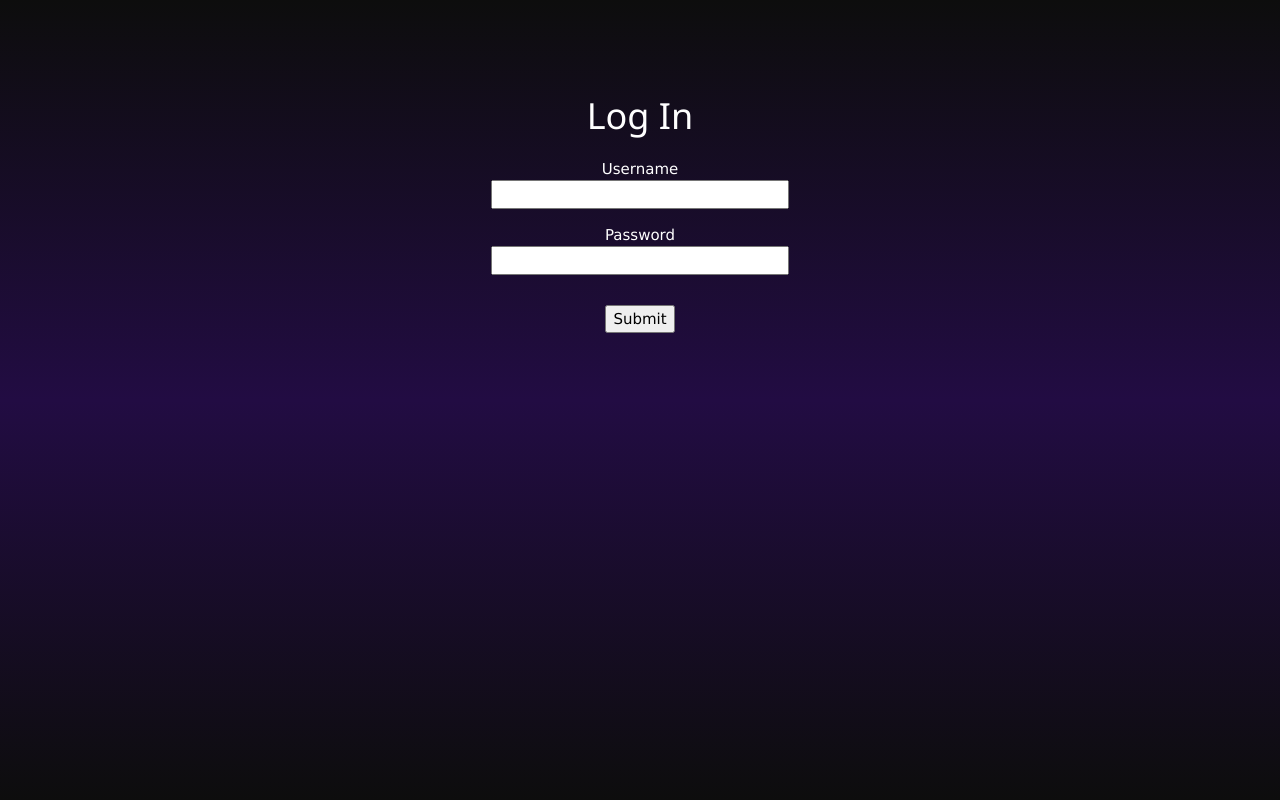
After one commit to mobbSolo/flask-music-blog, a Flask app: template app/templates/login.html in a window 1280 px wide. The commit adds this page. Run offline with Flask 2, Linux system fonts and the light colour scheme; the template is opened without the code that fills it, so the values that code supplies are empty, except form fields; tables that the repository leaves empty hold one stand-in row (values such as "Sample post"); form fields are guessed from the names that the template uses; some libraries are stand-ins or nearby versions; some web fonts are replaced.

Commit message:
Update our templates
Separate out our page's HERO to its own jinja2 template.
Add `login.html` template

```diff
--- a/app/templates/base.html
+++ b/app/templates/base.html
@@ -49,27 +49,13 @@
             }
 
             #full-page {
-		background: linear-gradient(180deg, rgba(13,13,13,1) 0%, rgba(34,12,67,1) 50%, rgba(13,13,13,1) 100%);
+                background: linear-gradient(180deg, rgba(13,13,13,1) 0%, rgba(34,12,67,1) 50%, rgba(13,13,13,1) 100%);
+                min-height: 800px;
             }
 
         </style>
     </head>
     <body>
-        <section class="hero is-small">
-            <div class="hero-body">
-                <div class="container">
-                <a href="{{ url_for('index') }}">
-                    <img src="/static/dr_sandpaper_gray_gradient.png" class="w3-hover-sepia">
-                    <!--<h1 class="title is-1">-->
-                        <!--Musicblog:-->
-                    <!--</h1>-->
-                    <!--<p class="subtitle">-->
-                        <!--Beat Hermit Archives-->
-                    <!--</p>-->
-                </a>
-                </div>
-            </div>
-        </section>
         <!--<hr>-->
         <section class="section" id="full-page">
             <div class="columns is-centered">
--- a/app/templates/index.html
+++ b/app/templates/index.html
@@ -1,5 +1,6 @@
 {% extends "base.html" %}
 
+{% include '_hero.html' %}
 {% block content %}
     <div class="container has-text-centered">
     {% for post in posts %}
--- /dev/null
+++ b/app/templates/login.html
@@ -0,0 +1,18 @@
+{% extends "base.html" %}
+{% block content %}
+    <div class="section" align="center">
+    <h1>Log In</h1>
+    <form action="" method="post">
+        {{ form.hidden_tag() }}
+        <p style="margin-top: 1em">
+            {{ form.username.label }}<br>
+            {{ form.username(size=32) }}<br>
+        </p>
+        <p style="margin-top: 1em">
+            {{ form.password.label }}<br>
+            {{ form.password(size=32) }}<br>
+        </p>
+        <p align="center" style="margin-top: 2em">{{ form.submit() }}</p>
+    </form>
+    </div>
+{% endblock %}
```
Also changed, not shown: app/templates/_hero.html (added, +16 -0 lines).
